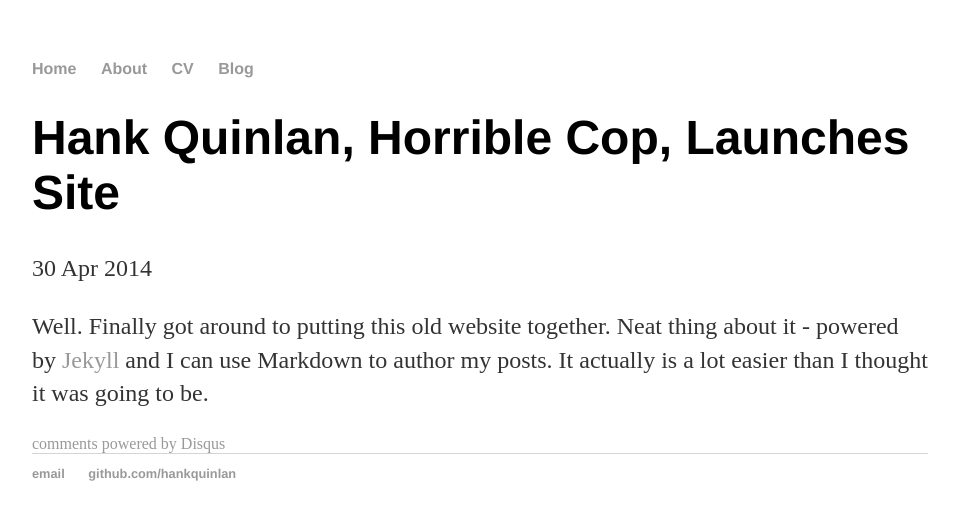
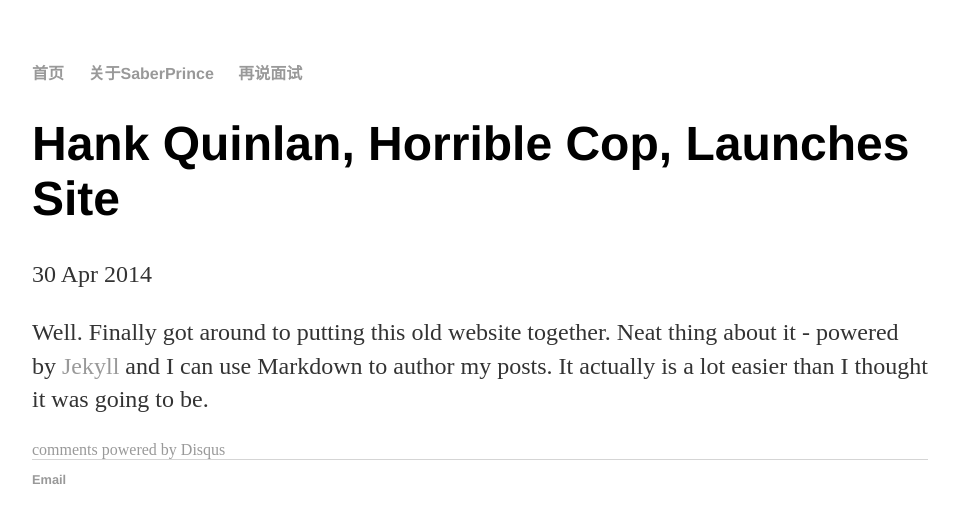
Before and after one commit to saberprince/saberprince.github.io, a Jekyll site: the page built from _posts/2014-04-30-hank-quinlan-site-launched.md, in a window 1280 px wide. Shown: the top 523 px of the page, without its empty margins (160-1119 px from the left). Built offline with Jekyll 4.4.1, drawn with Linux system fonts in a browser that asks for light colours; comment, search, counter and statistics services are not loaded.

Commit message:
Update default.html

```diff
--- a/_layouts/default.html
+++ b/_layouts/default.html
@@ -8,10 +8,10 @@
 		<body>
 			<nav>
 	    		<ul>
-	        		<li><a href="/">Home</a></li>
-		        	<li><a href="/about">About</a></li>
-	        		<li><a href="/cv">CV</a></li>
-	        		<li><a href="/blog">Blog</a></li>
+	        		<li><a href="/">首页</a></li>
+		        	<li><a href="/about">关于SaberPrince</a></li>
+	        	<!--	<li><a href="/cv">CV</a></li> -->
+	        		<li><a href="/blog">再说面试</a></li>
 	    		</ul>
 			</nav>
 			<div class="container">
@@ -21,8 +21,8 @@
 			</div><!-- /.container -->
 			<footer>
 	    		<ul>
-	        		<li><a href="mailto:hankquinlanhub@gmail.com">email</a></li>
-	        		<li><a href="https://github.com/hankquinlan">github.com/hankquinlan</a></li>
+	        		<li><a href="mailto:wuqian325@gmail.com">Email</a></li>
+	        	<!--	<li><a href="https://github.com/hankquinlan">github.com/hankquinlan</a></li> -->
 				</ul>
 			</footer>
 		</body>
```
